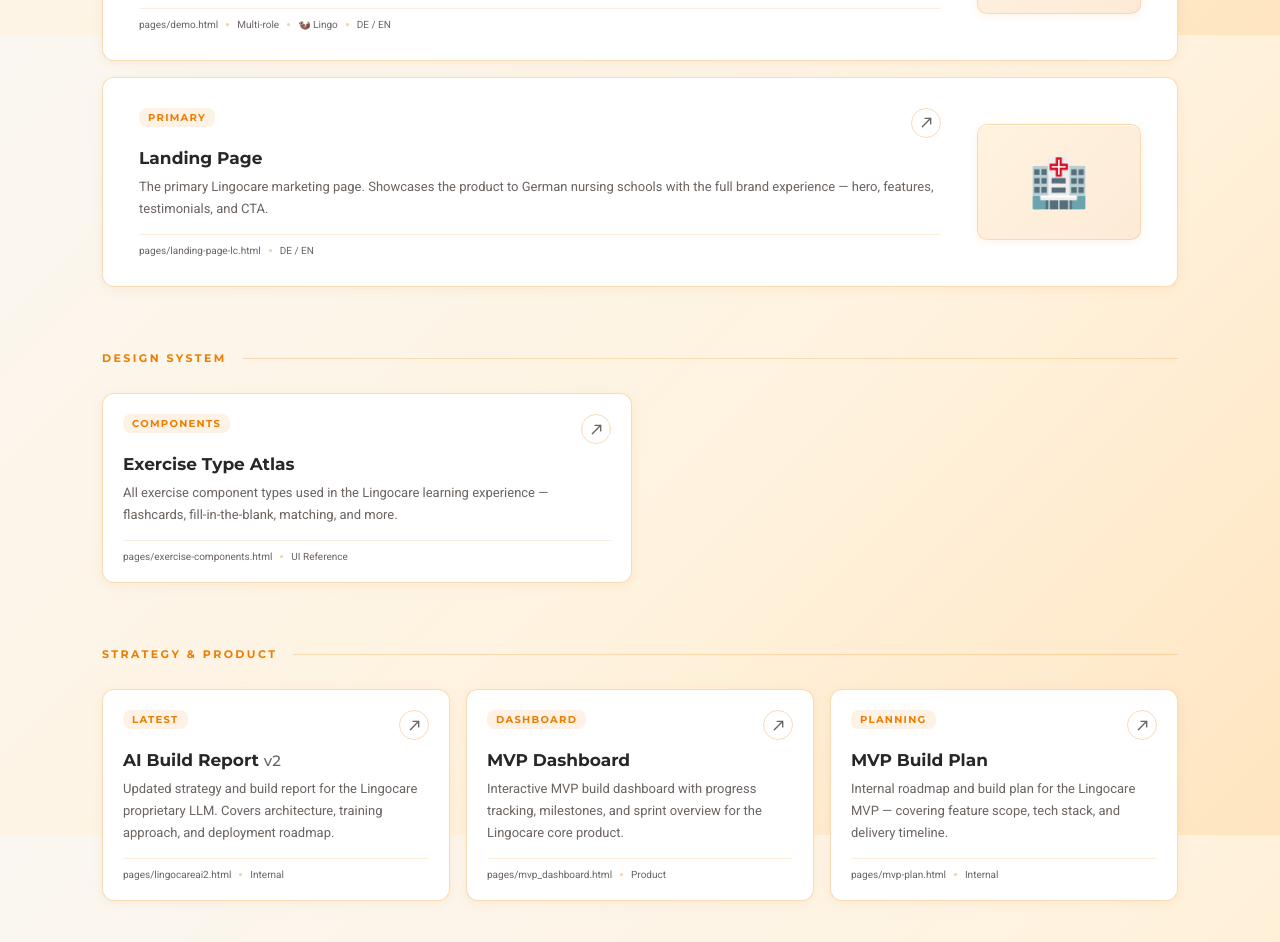
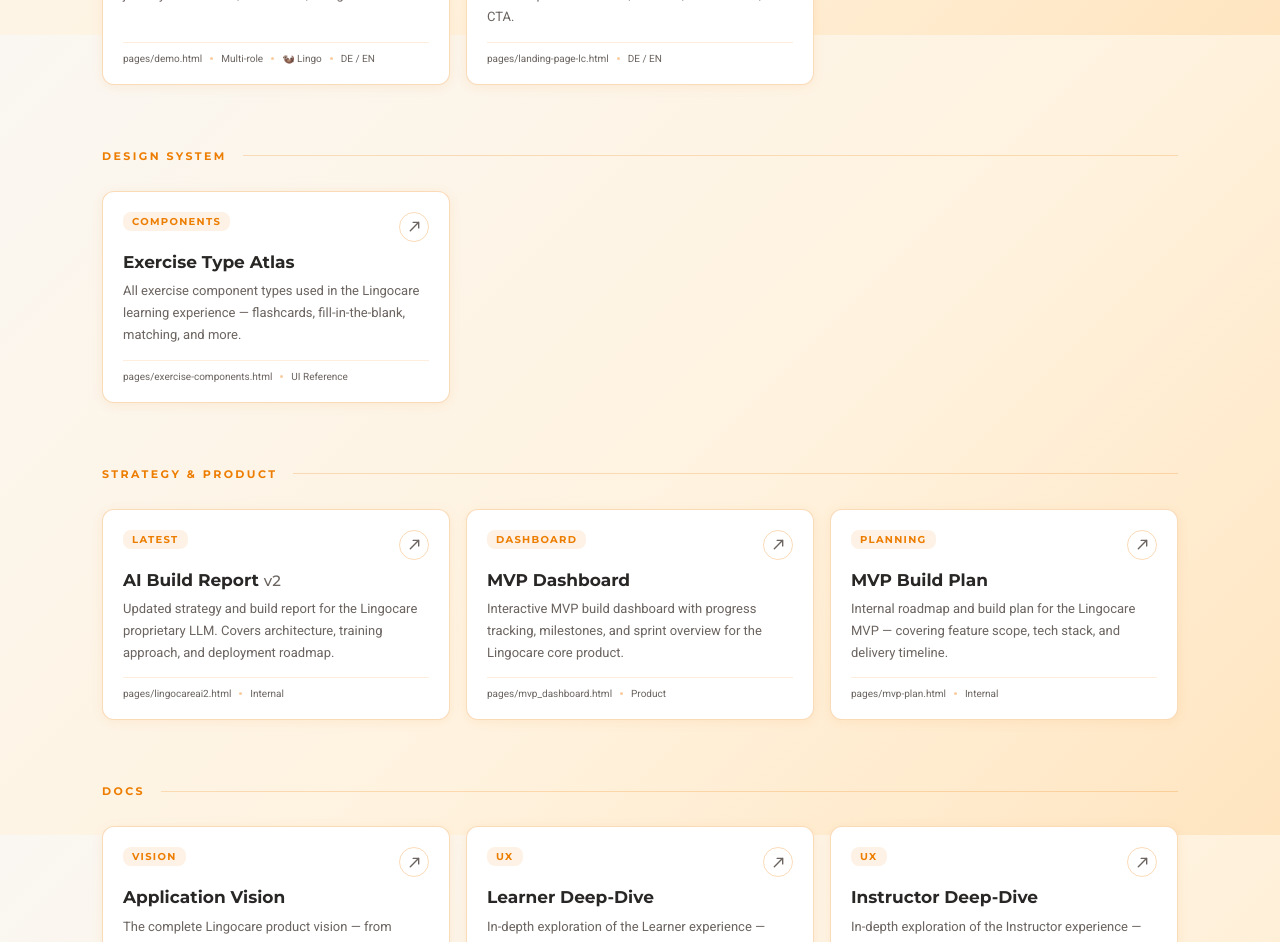
Before and after one commit to s-arslaan/lingocare.ai, a plain HTML site: page index.html in a window 1280 px wide. Shown: the part 765-1707 px from the top of the page. Drawn offline with Linux system fonts and the light colour scheme.

Commit message:
Unify all index cards to uniform grid-3 sizes matching archive cards

```diff
--- a/index.html
+++ b/index.html
@@ -193,10 +193,10 @@
 
 /* ── GRIDS ── */
 .grid       { display: grid; gap: 16px; }
-.grid-2     { grid-template-columns: repeat(2, 1fr); }
+
 .grid-3     { grid-template-columns: repeat(3, 1fr); }
 .grid-4     { grid-template-columns: repeat(4, 1fr); }
-.full-span  { grid-column: 1 / -1; }
+
 
 /* ── BASE CARD ── */
 .card {
@@ -242,27 +242,6 @@
   background: var(--card);
 }
 
-/* Featured card — horizontal */
-.card.featured {
-  flex-direction: row;
-  align-items: center;
-  gap: 36px;
-  padding: 30px 36px;
-}
-.card.featured .card-body { flex: 1; min-width: 0; }
-.card.featured .card-visual {
-  width: 164px;
-  height: 116px;
-  border-radius: 10px;
-  background: linear-gradient(135deg, #FFF3E0 0%, rgba(237,125,0,0.16) 100%);
-  border: 1.5px solid rgba(237,125,0,0.2);
-  display: flex;
-  align-items: center;
-  justify-content: center;
-  font-size: 48px;
-  flex-shrink: 0;
-  box-shadow: inset 0 1px 0 rgba(255,255,255,0.9), 0 2px 8px rgba(237,125,0,0.1);
-}
 
 /* ── CARD INTERNALS ── */
 .card-top {
@@ -387,9 +366,7 @@
   .hero  { padding: 52px 20px 44px; }
   main   { padding: 0 20px 72px; }
   footer { padding: 24px 20px; flex-direction: column; gap: 14px; text-align: center; }
-  .grid-2, .grid-3, .grid-4 { grid-template-columns: 1fr; }
-  .card.featured { flex-direction: column; gap: 20px; padding: 24px; }
-  .card.featured .card-visual { width: 100%; height: 80px; font-size: 36px; }
+  .grid-3, .grid-4 { grid-template-columns: 1fr; }
   .hero-stats { flex-wrap: wrap; gap: 14px; padding: 12px 22px; }
   .stat-sep { display: none; }
 }
@@ -432,11 +409,9 @@
       <div class="section-line"></div>
     </div>
 
-    <div class="grid grid-2">
+    <div class="grid grid-3">
 
-      <!-- Featured: Platform Demo -->
-      <a href="pages/demo.html" class="card featured full-span rev d1">
-        <div class="card-body">
+      <a href="pages/demo.html" class="card rev d1">
         <div class="card-top">
           <span class="card-tag">Demo</span>
           <div class="card-arrow">
@@ -456,13 +431,10 @@
           <div class="meta-dot"></div>
           <span>DE / EN</span>
         </div>
-        </div>
-        <div class="card-visual">🎓</div>
       </a>
 
-      <!-- Featured: Landing Page -->
-      <a href="pages/landing-page-lc.html" class="card featured full-span rev d2">
-        <div class="card-body">
+
+      <a href="pages/landing-page-lc.html" class="card rev d2">
         <div class="card-top">
           <span class="card-tag">Primary</span>
           <div class="card-arrow">
@@ -478,8 +450,6 @@
           <div class="meta-dot"></div>
           <span>DE / EN</span>
         </div>
-        </div>
-        <div class="card-visual">🏥</div>
       </a>
 
 
@@ -493,7 +463,7 @@
       <div class="section-line"></div>
     </div>
 
-    <div class="grid grid-2">
+    <div class="grid grid-3">
 
       <a href="pages/exercise-components.html" class="card rev d1">
         <div class="card-top">
@@ -590,7 +560,7 @@
       <div class="section-line"></div>
     </div>
 
-    <div class="grid grid-2">
+    <div class="grid grid-3">
 
       <a href="pages/doc-viewer.html?file=lingocare_app_vision.md" class="card rev d1">
         <div class="card-top">
```
Lines whose indentation alone changed are shown as unchanged.
